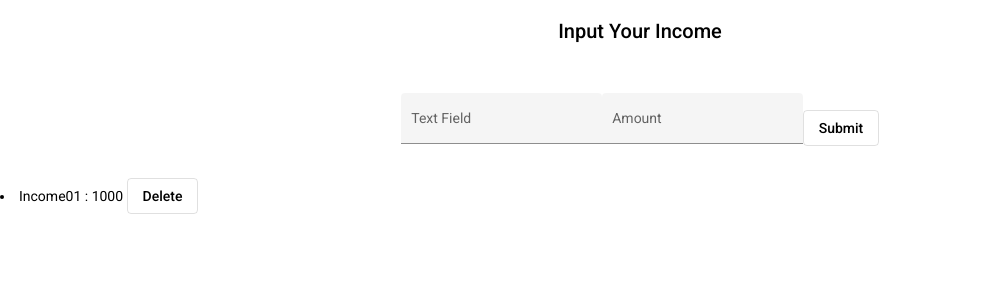
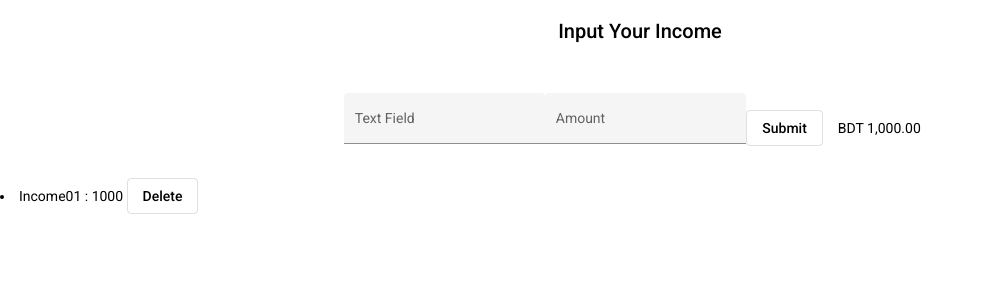
Before and after one commit to sakibmahmood98/expanceTracking, an Angular app: page /income in a window 1280 px wide. Shown: the top 300 px of the page, without its empty margins (0-983 px from the left). Built offline with nearby package versions, Linux system fonts and the light colour scheme.

Commit message:
Displaying calculated total income

```diff
--- a/src/app/modules/income/income.component.html
+++ b/src/app/modules/income/income.component.html
@@ -23,6 +23,12 @@
       mat-stroked-button color="basic"
       > Submit</button>
 
+      <div class="display-center">
+
+        {{totalIncome | currency:'BDT ' : true: '2.2-2'}}
+
+    </div>
+
 
 </div>
 <li *ngFor="let data of retrieveData">
```
